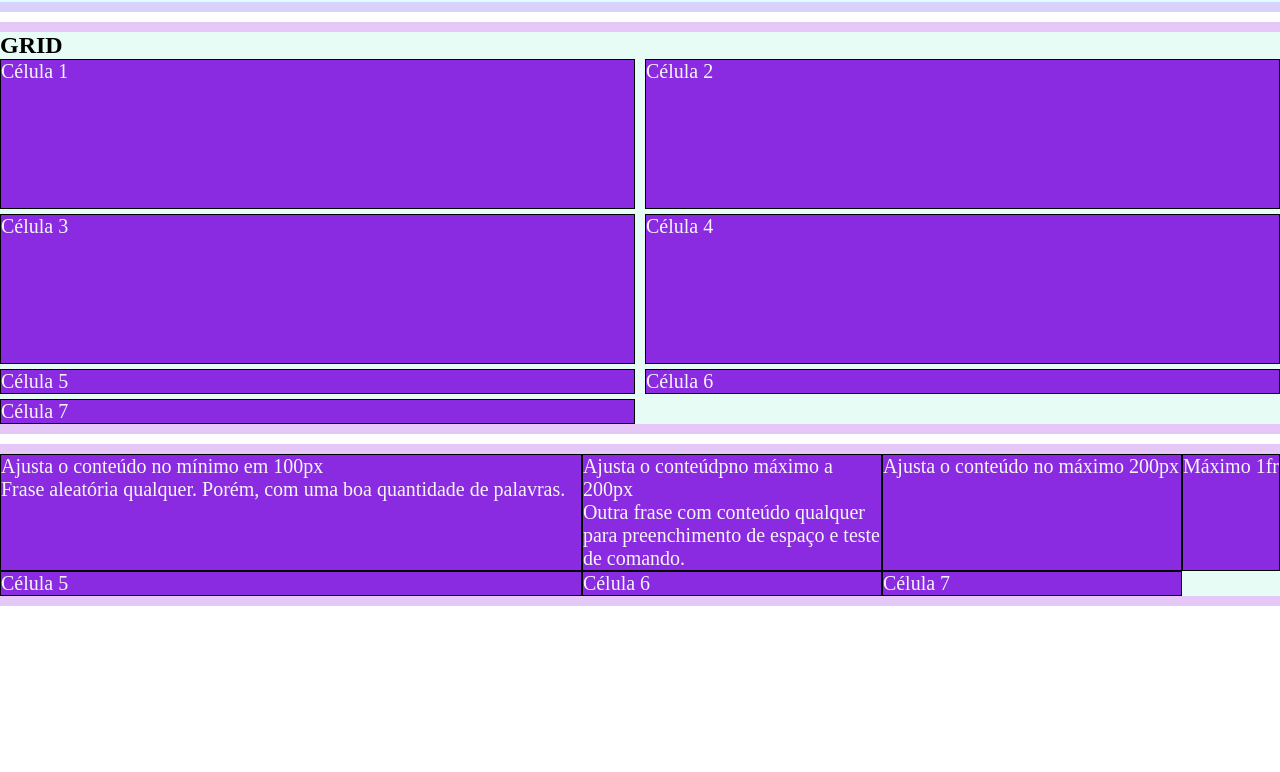
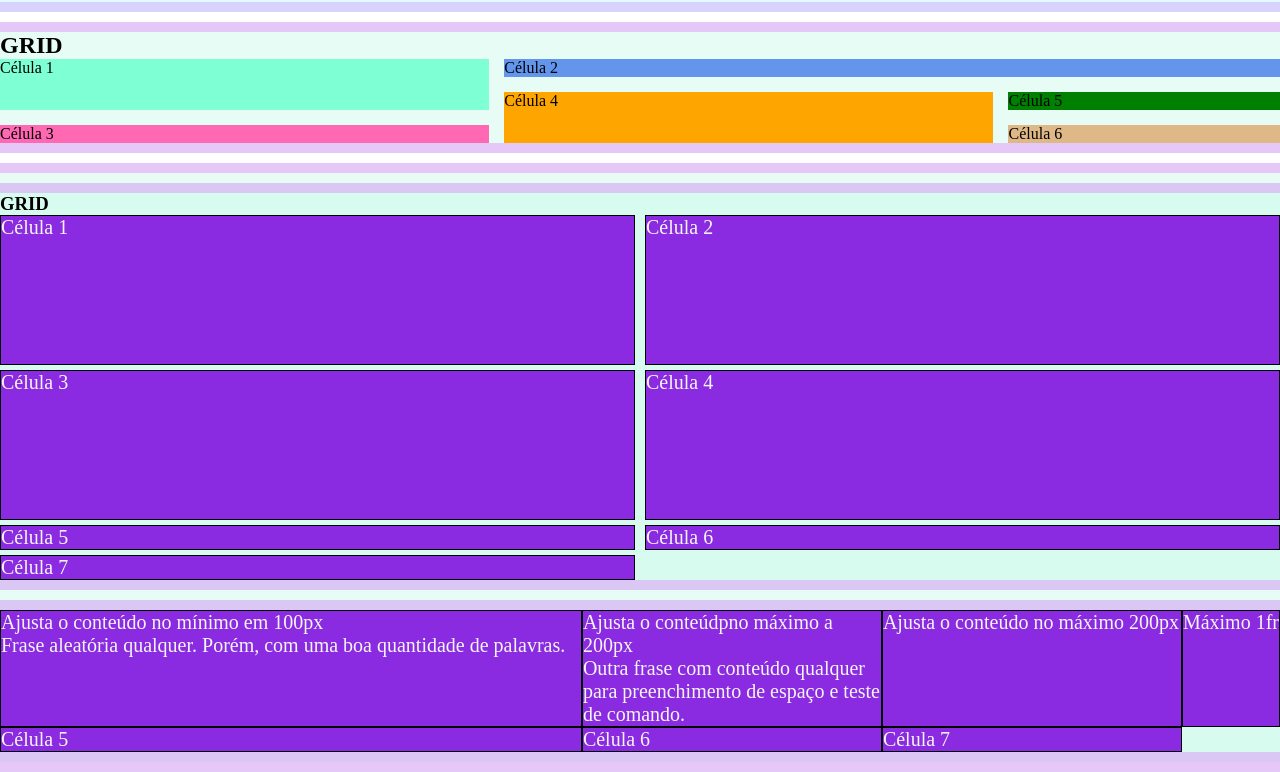
Before and after one commit to FlaviaColiv/modulos-avancados2-CSSeHTML_DEVQUEST, a plain HTML site: page index.html in a window 1280 px wide. Shown: the part 136-908 px from the top of the page. Before the commit the page ends 800 px from the top, so only its background shows below. Drawn offline with Linux system fonts and the light colour scheme.

Commit message:
Atualização 1.2

```diff
--- a/index.html
+++ b/index.html
@@ -27,6 +27,20 @@
       </ul>
     </nav>
   </header>
+
+  <article>
+    <h1>GRID</h1>
+    <div class="container2">
+      <div class="verde-claro">Célula 1</div>
+      <div class="azul span">Célula 2</div>
+      <div class="rosa span">Célula 3</div>
+      <div class="laranja-escuro">Célula 4</div>
+      <div class="verde-forte">Célula 5</div>
+      <div class="marrom">Célula 6</div>
+    </div>
+  </article>
+
+  <article>
 
   <article>
     <h1>GRID</h1>
--- a/src/estilo.css
+++ b/src/estilo.css
@@ -33,3 +33,51 @@
   grid-template-columns: minmax(100px,800px) repeat(2,minmax(100px,300px)) minmax(auto,auto);
 
 }
+
+.verde-claro {
+  background-color: aquamarine;
+  /* grid-column-start: 1;
+  grid-column-end: 3; */
+  grid-column: 1 / 3;
+  /* grid-row-start: 1;
+  grid-row-end: 3; */
+  grid-row: 1/3;
+}
+
+.azul {
+  background-color: cornflowerblue;
+  grid-column: 3 / 6;
+  grid-row: 1/2;
+}
+
+.rosa {
+  background-color: hotpink;
+  grid-column: 1 / 3;
+  grid-row: 3/4;
+}
+
+.laranja-escuro {
+  background-color: orange;
+  grid-column: 3 / 5;
+  grid-row: 2/4;
+}
+
+.verde-forte {
+  background-color: green;
+  grid-column: 5 / 6;
+  grid-row: 2/3;
+
+}
+
+.marrom {
+  background-color: burlywood;
+  grid-column: 5 / 6;
+  grid-row: 3/4;
+}
+
+.container2 {
+  display: grid;
+  grid-template-columns: repeat(5, auto);
+  grid-template-rows: repeat(3, auto);
+  grid-gap: 15px;
+}
```
